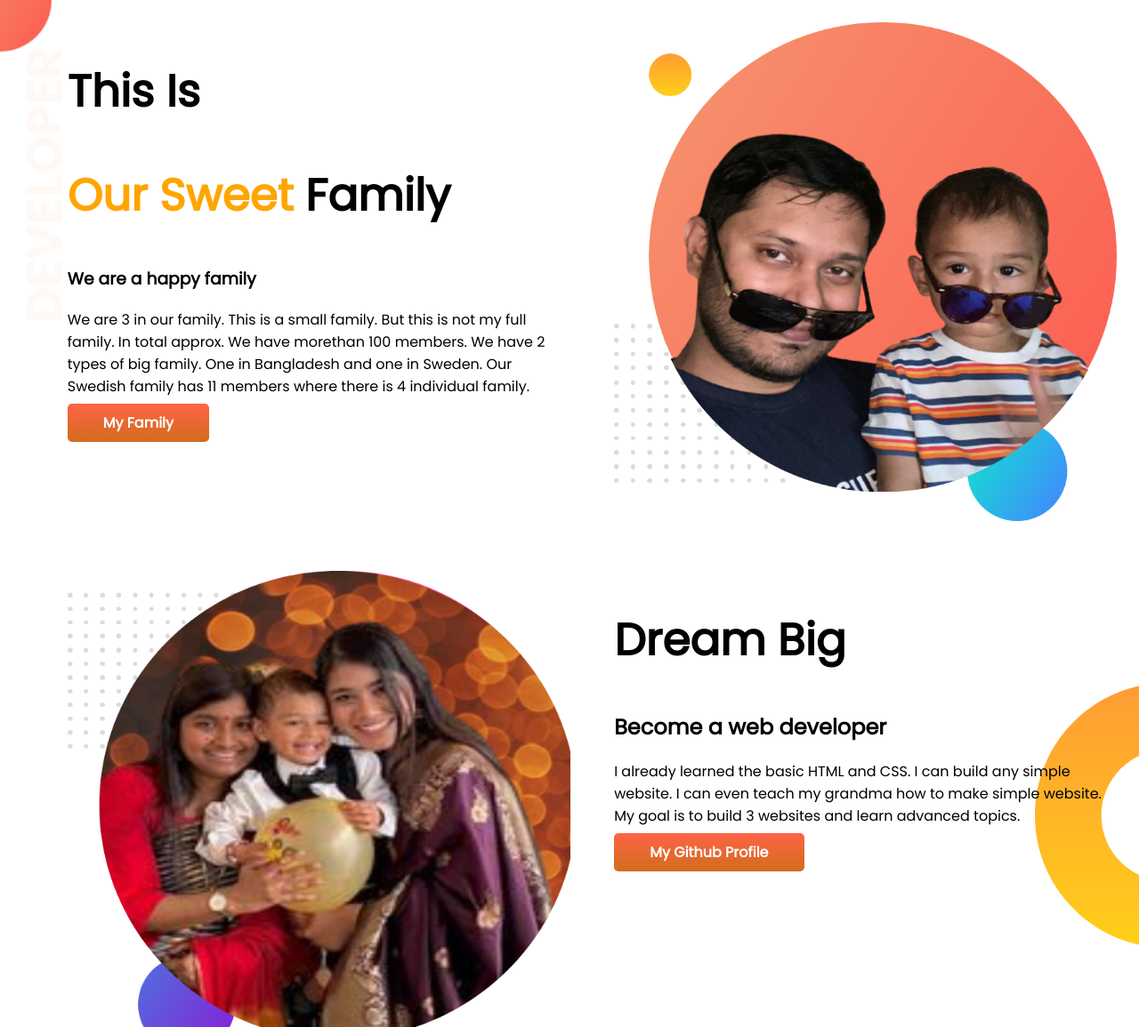
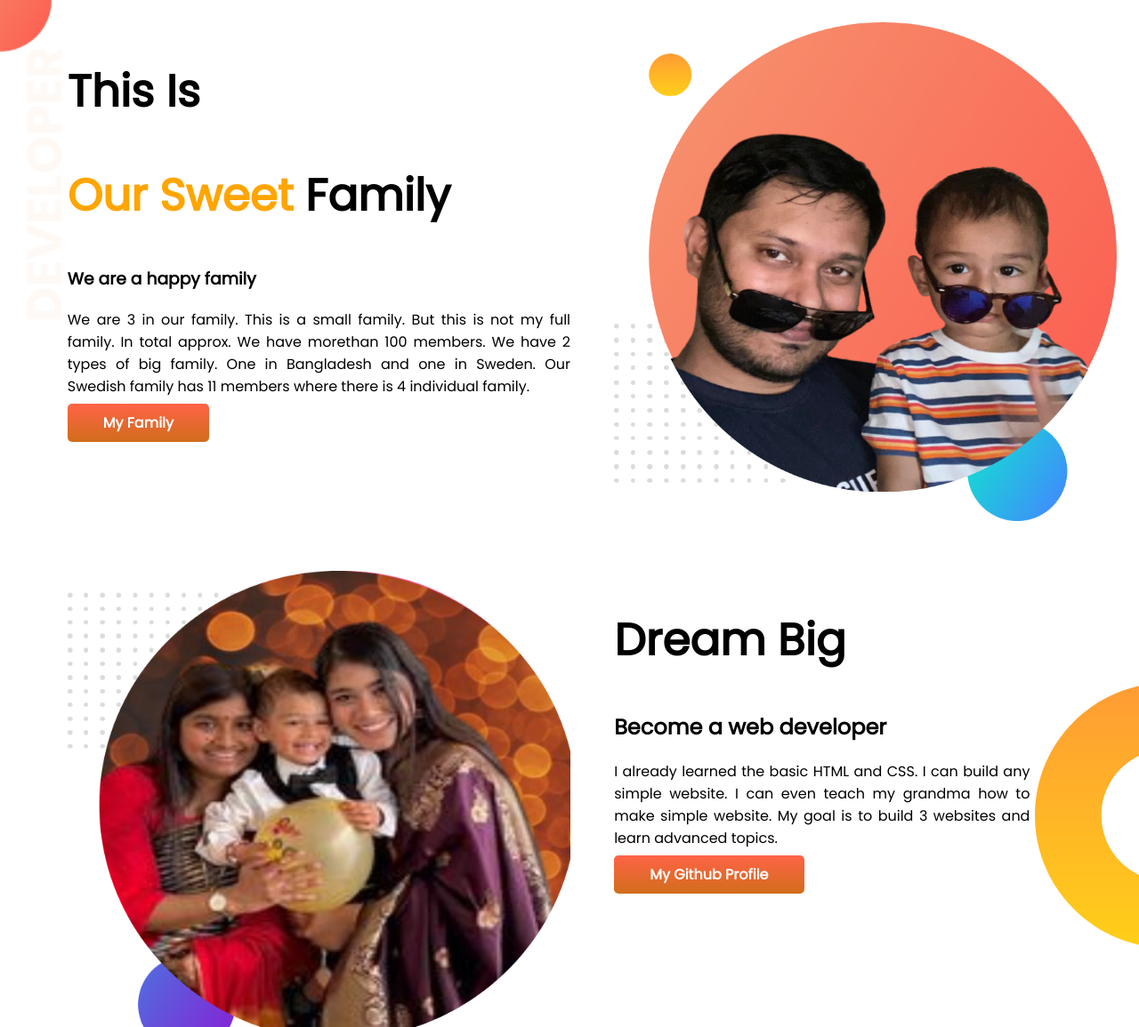
Before and after one commit to mostafizurhh/developer-portfolio, a plain HTML site: page index.html in a window 1280 px wide. Shown: the top 1155 px of the page at 89% size. Drawn offline with Linux system fonts and the light colour scheme.

```diff
--- a/index.html
+++ b/index.html
@@ -18,7 +18,8 @@
             <h1>This Is </h1>
             <h1><span class="color1">Our Sweet</span> Family</h1>
             <h3>We are a happy family</h3>
-            <p>We are 3 in our family. This is a small family. But this is not my full family. In total approx. We have
+            <p class="paragraph1">We are 3 in our family. This is a small family. But this is not my full family. In
+                total approx. We have
                 morethan 100 members. We have 2 types of big family. One in Bangladesh and one in Sweden. Our Swedish
                 family has 11 members where there is 4 individual family.</p>
             <a class="link-button" target="_blank"
@@ -35,7 +36,8 @@
         <div class="half-width">
             <h1>Dream Big</h1>
             <h2>Become a web developer</h2>
-            <p>I already learned the basic HTML and CSS. I can build any simple website. I can even teach my grandma how
+            <p class="paragraph2">I already learned the basic HTML and CSS. I can build any simple website. I can
+                even teach my grandma how
                 to make simple website. My goal is to build 3 websites and learn advanced topics.</p>
             <a class="link-button" target="_blank" href="https://github.com/mostafizurhh">My Github Profile</a>
         </div>
--- a/style.css
+++ b/style.css
@@ -44,3 +44,12 @@
     background-repeat: no-repeat;
     background-position: right;
 }
+
+.paragraph1 {
+    text-align: justify;
+}
+
+.paragraph2 {
+    margin-right: 98px;
+    text-align: justify;
+}
```
